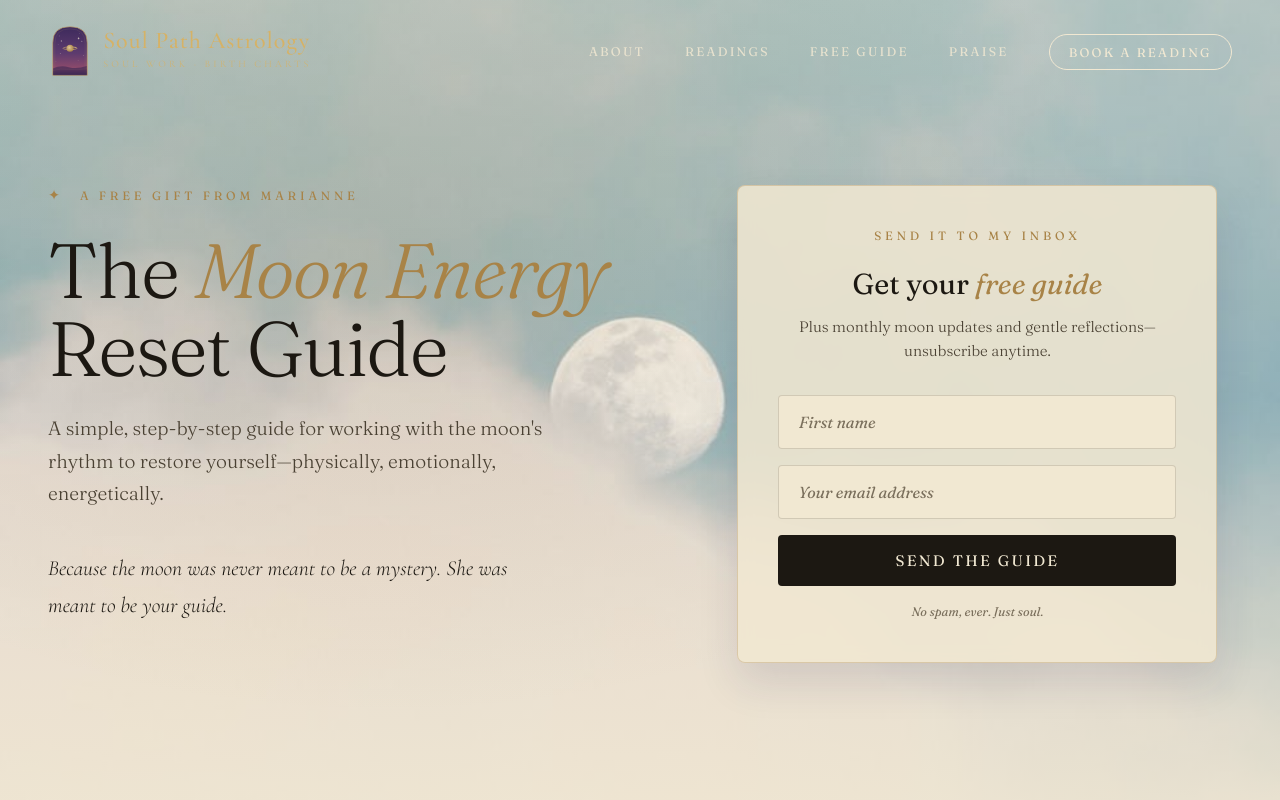
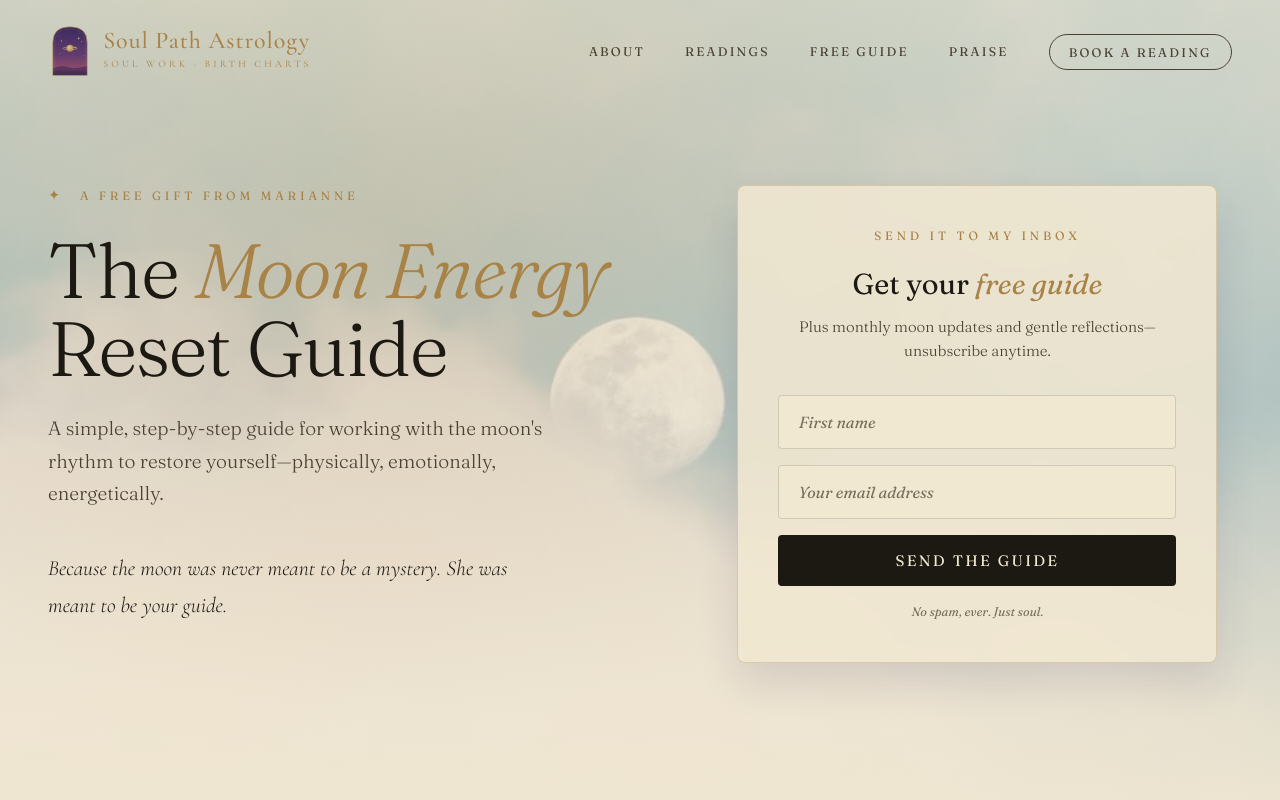
Before and after one commit to MarilynStaffordManno/Soul-Path-Astrology, a plain HTML site: page free-guide.html in a window 1280 px wide. Shown: the top 800 px of the page. Drawn offline with nearby package versions, Linux system fonts and the light colour scheme.

Commit message:
Add files via upload

```diff
--- a/free-guide.html
+++ b/free-guide.html
@@ -10,7 +10,7 @@
 <link href="https://fonts.googleapis.com/css2?family=Fraunces:ital,opsz,wght@0,9..144,300;0,9..144,400;0,9..144,500;0,9..144,600;1,9..144,300;1,9..144,400;1,9..144,500&family=Cormorant+Garamond:ital,wght@0,300;0,400;0,500;1,300;1,400;1,500&display=swap" rel="stylesheet">
 <link rel="stylesheet" href="styles.css">
 </head>
-<body>
+<body class="page-guide">
 
 <!-- NAVIGATION -->
 <nav class="main-nav" id="mainNav">
--- a/styles.css
+++ b/styles.css
@@ -1,6 +1,6 @@
 /* ============================================================
    SOUL PATH ASTROLOGY — Shared Stylesheet
-   v7 — brighter cleaner metallic gold #D6B266
+   v10 — guide-hero readability pass (deeper gold + warmer overlay)
    ============================================================ */
 
 :root {
@@ -1213,9 +1213,9 @@ footer { background: var(--night-deep); color: var(--cream); padding: 5rem 3rem
   inset: 0;
   background: linear-gradient(
     180deg,
-    rgba(241,232,210,0.55) 0%,
-    rgba(241,232,210,0.3) 50%,
-    rgba(241,232,210,0.85) 100%
+    rgba(241,232,210,0.78) 0%,
+    rgba(241,232,210,0.55) 50%,
+    rgba(241,232,210,0.92) 100%
   );
 }
 
@@ -1223,8 +1223,29 @@ footer { background: var(--night-deep); color: var(--cream); padding: 5rem 3rem
   content: "";
   position: absolute;
   inset: 0;
-  background: radial-gradient(ellipse at 30% 30%, rgba(168,131,71,0.15), transparent 60%);
+  background: radial-gradient(ellipse at 30% 30%, rgba(168,131,71,0.18), transparent 60%);
 }
+
+/* Scoped legibility tweaks: page sits on a light photo, so push gold deeper */
+.guide-hero .section-label,
+.guide-hero h1 em {
+  color: var(--gold);
+}
+
+.guide-hero ~ * .section-label { /* leave the rest of the page alone */ }
+
+/* Nav over the guide hero: darken slightly until scroll triggers .scrolled */
+body.page-guide nav.main-nav:not(.scrolled) .logo-text { color: var(--gold); }
+body.page-guide nav.main-nav:not(.scrolled) .logo-sub { color: var(--gold); opacity: 1; }
+body.page-guide nav.main-nav:not(.scrolled) .nav-links a {
+  color: var(--ink-soft);
+  opacity: 1;
+}
+body.page-guide nav.main-nav:not(.scrolled) .nav-links a:hover { color: var(--gold); }
+body.page-guide nav.main-nav:not(.scrolled) .nav-cta {
+  border-color: var(--ink-soft);
+}
+body.page-guide nav.main-nav:not(.scrolled) .menu-toggle { color: var(--gold); }
 
 .guide-hero-content {
   position: relative;
```
